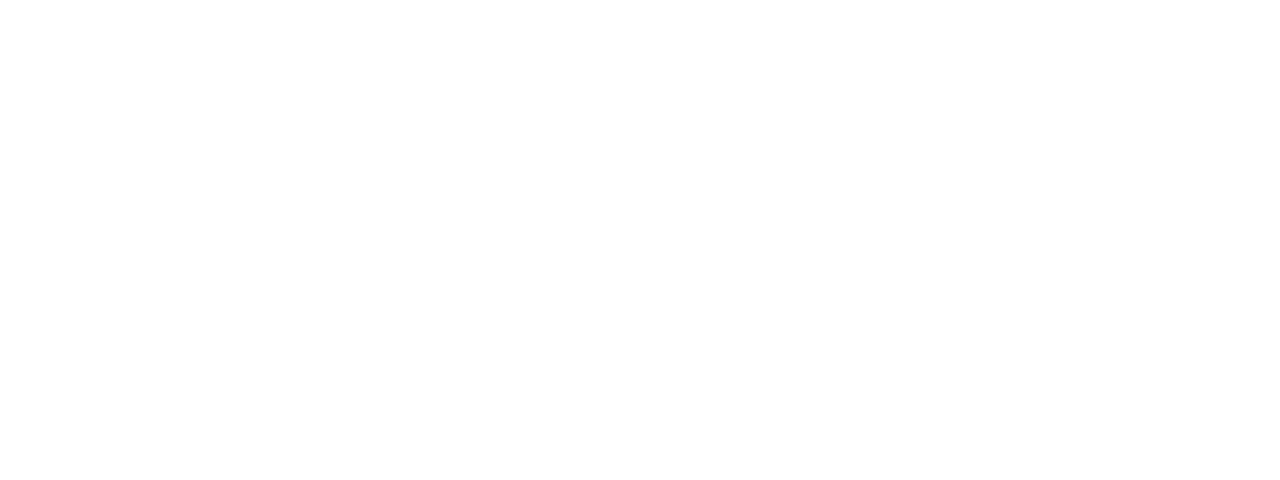
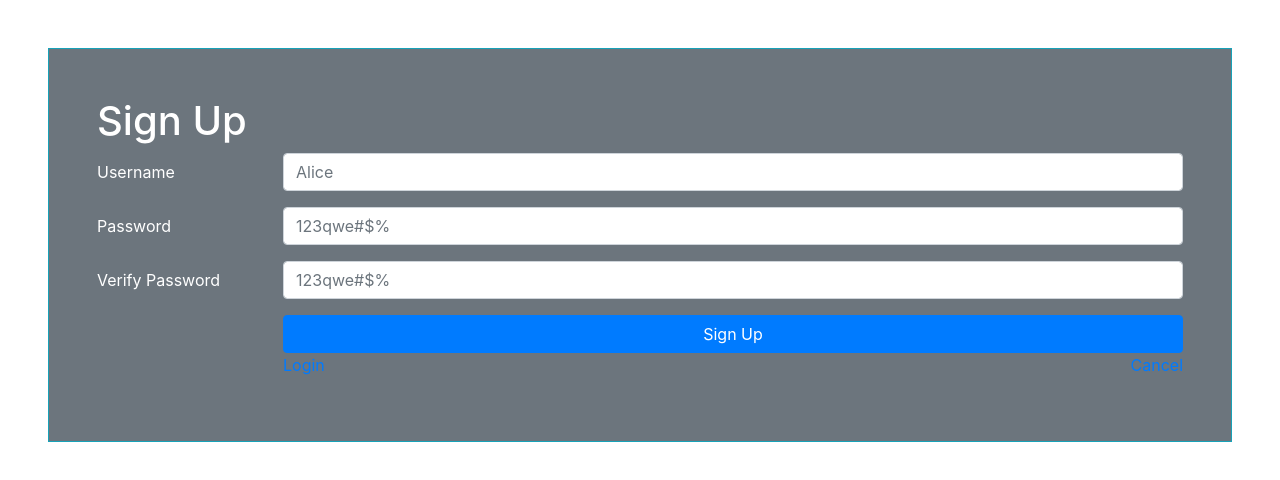
Before and after one commit to varshithauppula96/Get-Healthy, a React (Create React App) app: page /sign-up in a window 1280 px wide. Shown: the top 480 px of the page. Built offline with nearby package versions, Linux system fonts and the light colour scheme.

Commit message:
login sign up added

```diff
--- a/src/App.js
+++ b/src/App.js
@@ -2,12 +2,16 @@
 import './App.css';
 import {BrowserRouter, Route} from "react-router-dom"
 import Home from "./components/home-anonymous/home";
-
+import Login from "./components/login-page/login";
+import SignUp from "./components/Registration/sign-up";
 function App() {
   return (
 <BrowserRouter>
 <div className="container-fill">
   <Route path="/" exact={true}  component={Home}/>
+  <Route path="/login" exact={true}  component={Login}/>
+  <Route path="/sign-up" exact={true}  component={SignUp}/>
+
 </div>
 
 
--- /dev/null
+++ b/src/components/Registration/sign-up.js
@@ -0,0 +1,54 @@
+import React from 'react';
+
+const SignUp = () => {
+    return (
+        <div className="p-5 m-5 border border-info bg-secondary text-white container-fill">
+            <h1>Sign Up</h1>
+            <form>
+                <div className="form-group row">
+                    <label htmlFor="username" className="col-sm-2 col-form-label">
+                        Username </label>
+                    <div className="col-sm-10">
+                        <input className="form-control wbdv-field wbdv-username"
+                               id="username"
+                               placeholder="Alice"/>
+                    </div>
+                </div>
+                <div className="form-group row">
+                    <label htmlFor="password" className="col-sm-2 col-form-label">
+                        Password </label>
+                    <div className="col-sm-10">
+                        <input type="password" className="form-control wbdv-field wbdv-password"
+                               id="password" placeholder="123qwe#$%"/>
+                    </div>
+                </div>
+                <div className="form-group row">
+                    <label htmlFor="Verifypassword" className="col-sm-2 col-form-label">
+                        Verify Password </label>
+                    <div className="col-sm-10">
+                        <input type="password" className="form-control wbdv-field wbdv-password"
+                               id="verifypassword" placeholder="123qwe#$%"/>
+                    </div>
+                </div>
+                <div className="form-group row">
+                    <label className="col-sm-2 col-form-label"></label>
+                    <div className="col-sm-10">
+                        <button className="btn btn-primary btn-block wbdv-login"><a className="text-white"
+                                                                                    href="../profile/profile.template.client.html">Sign
+                            Up</a></button>
+                        <div className="row">
+                            <div className="col-6">
+                                <a href="../login/login.template.client.html">Login</a>
+                            </div>
+                            <div className="col-6">
+                                <a href="../index.html" className="float-right">Cancel</a>
+                            </div>
+                        </div>
+                    </div>
+                </div>
+            </form>
+        </div>
+
+    )
+}
+export default SignUp
--- a/src/components/home-anonymous/calories.js
+++ b/src/components/home-anonymous/calories.js
@@ -1,8 +1,9 @@
 import React from 'react'
+
 
 const Calories =() =>{
     return(
-        <div className=" mx-auto col-md-6 mb-4">
+         <div className=" mx-auto col-md-6 mb-4">
 
 
             <div className="card">
@@ -22,7 +23,7 @@ const Calories =() =>{
                     <p className="card-text">Track your progress by tracking your food intake, water consumption,workouts and much more
                     to stay on track.</p>
 
-                    <a href="#" className="btn btn-primary">Know more</a>
+                    <a href="/sign-up" className="btn btn-primary">Know more</a>
 
                 </div>
 
--- a/src/components/home-anonymous/home.js
+++ b/src/components/home-anonymous/home.js
@@ -3,7 +3,9 @@ import Calories from "./calories";
 import Coaching from "./coaching";
 import Reviews from "./reviews";
 import Workout from "./workout-videos";
+
 import {Link} from "react-router-dom";
+
 
 export default class Home extends React.Component {
     constructor(props) {
@@ -55,6 +57,15 @@ WorkoutVideos =() => {
                             <i className="fa fa-heartbeat fa-2x"></i>
                             <span>GetHealthy</span>
                         </a>
+                        <div className="float-right">
+                            <button> <a href= "/sign-up">
+                            Sign up</a></button>
+                            <br/>
+
+                            <button> <a href = "/login">
+                                Sign in</a></button>
+
+                        </div>
                         {<img className="container-fluid" src="https://picsum.photos/id/429/1250/500"/>}
                     </nav>
 
--- /dev/null
+++ b/src/components/login-page/login.js
@@ -0,0 +1,53 @@
+import React from 'react';
+
+const Login = () => {
+    return (
+        <div className=" p-5 m-5 border border-info bg-secondary text-white  container-fill">
+            <h1>Sign In</h1>
+            <form>
+                <div className="form-group row">
+                    <label htmlFor="username" className="col-sm-2 col-form-label">
+                        Username </label>
+                    <div className="col-sm-10">
+                        <input className="form-control wbdv-field wbdv-username"
+                               id="username"
+                               placeholder="Alice"/>
+                    </div>
+                </div>
+                <div className="form-group row">
+                    <label htmlFor="password" className="col-sm-2 col-form-label">
+                        Password </label>
+                    <div className="col-sm-10">
+                        <input type="password" className="form-control wbdv-field wbdv-password"
+                               id="password" placeholder="123qwe#$%"/>
+                    </div>
+                </div>
+                <div className="form-group row">
+                    <label className="col-sm-2 col-form-label"></label>
+                    <div className="col-sm-10">
+                        <button className="btn btn-primary btn-block wbdv-login"><a className="text-white"
+                                                                                    href="../profile/profile.template.client.html">Sign
+                            in</a>
+                        </button>
+                        <div className="row">
+                            <div className="col-6">
+                                <a href="#">Forgot Password?</a>
+                            </div>
+                            <div className="col-6">
+                                <a href="#" className="float-right">Sign up</a>
+                            </div>
+
+                        </div>
+                        <div className="row">
+                            <div className="col-12">
+                                <a href="#" className="float-right">Cancel</a>
+                            </div>
+                        </div>
+                    </div>
+                </div>
+            </form>
+        </div>
+
+    )
+}
+export default Login
```
